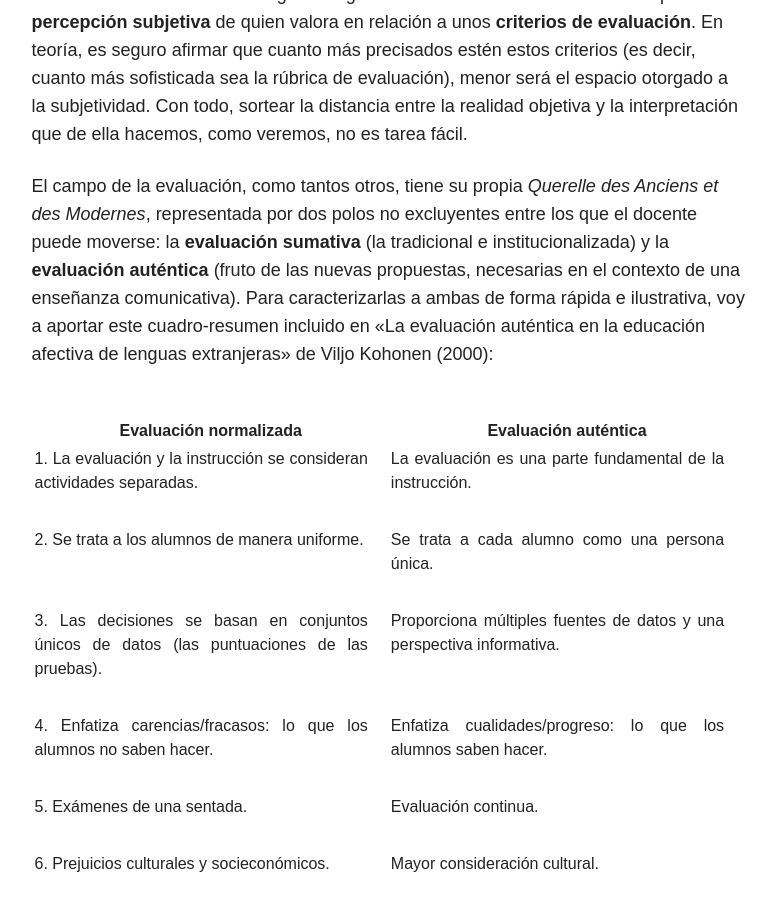
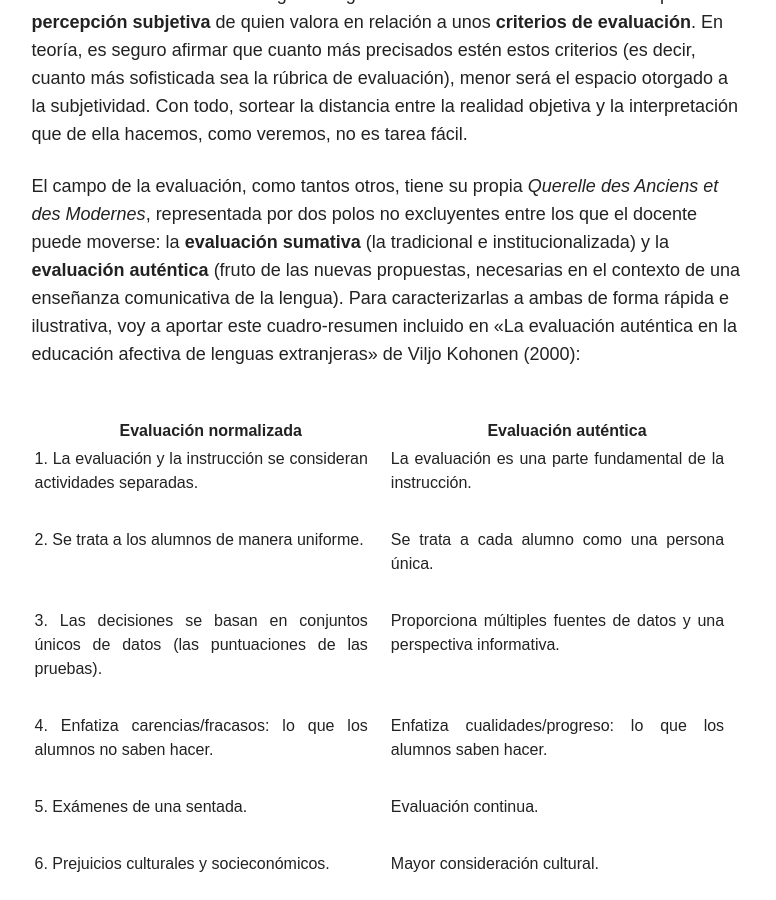
Before and after one commit to immalopez/immalopez.github.io, a Jekyll site: the page built from _posts/blog/2018-01-28-evaluacion-antes-y-despues.md, in a window 1280 px wide and 900 px high, scrolled down 1596 px. Shown: the whole window, without its empty margins (348-1124 px from the left). Built offline with Jekyll 4.4.1, drawn with Linux system fonts in a browser that asks for light colours; nearby versions of some CDN libraries; comment, search, counter and statistics services are not loaded.

Commit message:
Update 2018-01-28-evaluacion-antes-y-despues.md

```diff
--- a/_posts/blog/2018-01-28-evaluacion-antes-y-despues.md
+++ b/_posts/blog/2018-01-28-evaluacion-antes-y-despues.md
@@ -21,7 +21,7 @@
 
 Si nos fijamos en el origen de la palabra evaluación, en seguida aflorará el concepto de **_valor_**: evaluar es dar valor a algo o a alguien. Dicho valor vendrá determinado por la **percepción subjetiva** de quien valora en relación a unos **criterios de evaluación**. En teoría, es seguro afirmar que cuanto más precisados estén estos criterios (es decir, cuanto más sofisticada sea la rúbrica de evaluación), menor será el espacio otorgado a la subjetividad. Con todo, sortear la distancia entre la realidad objetiva y la interpretación que de ella hacemos, como veremos, no es tarea fácil.
 
-El campo de la evaluación, como tantos otros, tiene su propia _[Querelle des Anciens et des Modernes](https://es.wikipedia.org/wiki/Debate_de_los_antiguos_y_los_modernos)_, representada por dos polos no excluyentes entre los que el docente puede moverse: la **evaluación sumativa** (la tradicional e institucionalizada) y la **evaluación auténtica** (fruto de las nuevas propuestas, necesarias en el contexto de una enseñanza comunicativa). Para caracterizarlas a ambas de forma rápida e ilustrativa, voy a aportar este cuadro-resumen incluido en «La evaluación auténtica en la educación afectiva de lenguas extranjeras» de Viljo Kohonen (2000):
+El campo de la evaluación, como tantos otros, tiene su propia _[Querelle des Anciens et des Modernes](https://es.wikipedia.org/wiki/Debate_de_los_antiguos_y_los_modernos)_, representada por dos polos no excluyentes entre los que el docente puede moverse: la **evaluación sumativa** (la tradicional e institucionalizada) y la **evaluación auténtica** (fruto de las nuevas propuestas, necesarias en el contexto de una enseñanza comunicativa de la lengua). Para caracterizarlas a ambas de forma rápida e ilustrativa, voy a aportar este cuadro-resumen incluido en «La evaluación auténtica en la educación afectiva de lenguas extranjeras» de Viljo Kohonen (2000):
 
 <table width="100%">
   <tbody>
```
